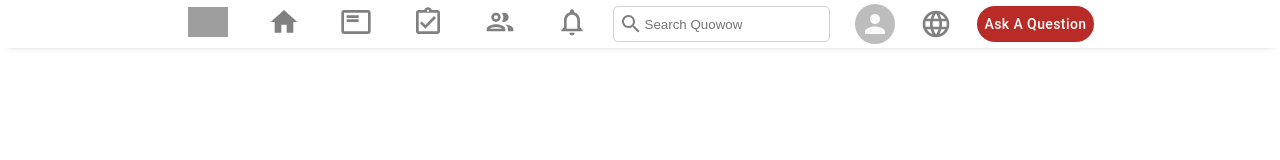
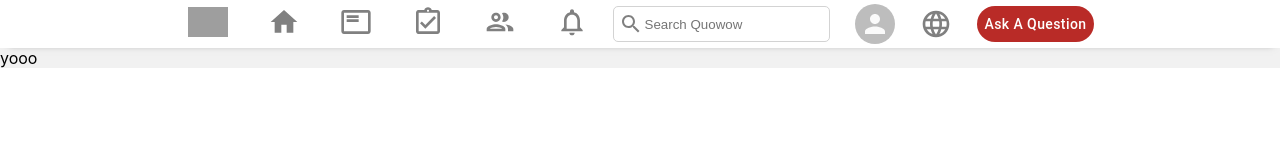
Before and after one commit to lewist13/Quowow, a React (Create React App) app in the folder quowow-app/: page / in a window 1280 px wide. Shown: the top 160 px of the page. Built offline with nearby package versions, Linux system fonts and the light colour scheme; grey boxes are pictures that could not be loaded.

Commit message:
created sidebar component w/stylesheet; rendered it in quowow

```diff
--- a/quowow-app/src/components/Quowow.js
+++ b/quowow-app/src/components/Quowow.js
@@ -1,11 +1,15 @@
 import React from "react";
 import Navbar from "./Navbar";
+import Sidebar from "./Sidebar";
 import "../styles/Quowow.css";
 
 function Quowow() {
   return (
     <div className="quowow">
       <Navbar />
+      <div className="quowow__content">
+        <Sidebar />
+      </div>
     </div>
   );
 }
--- /dev/null
+++ b/quowow-app/src/components/Sidebar.js
@@ -0,0 +1,7 @@
+import React from "react";
+
+function Sidebar() {
+  return <div className="sidebar">yooo</div>;
+}
+
+export default Sidebar;
```
Also changed, not shown: quowow-app/src/styles/Sidebar.css (added).
